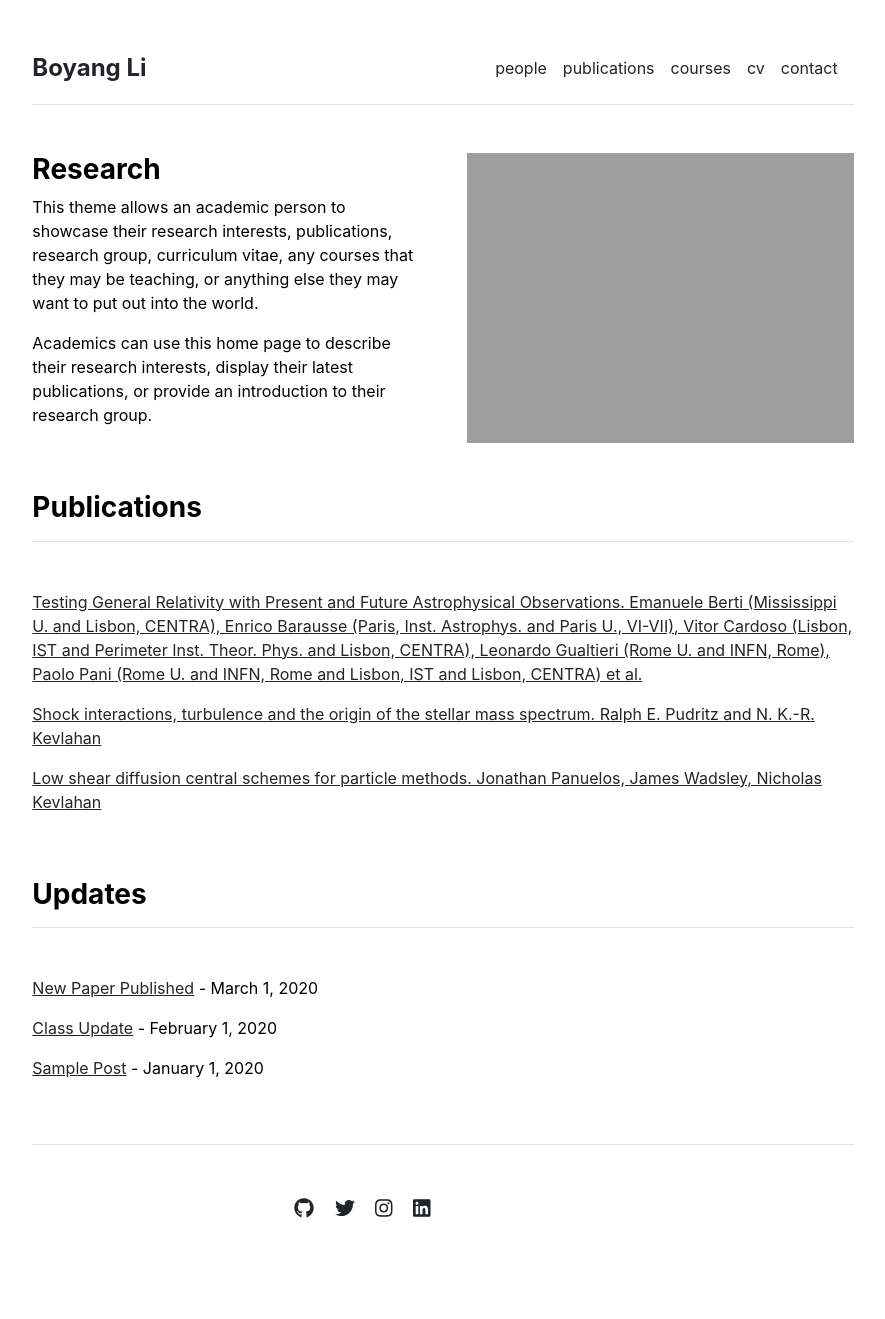
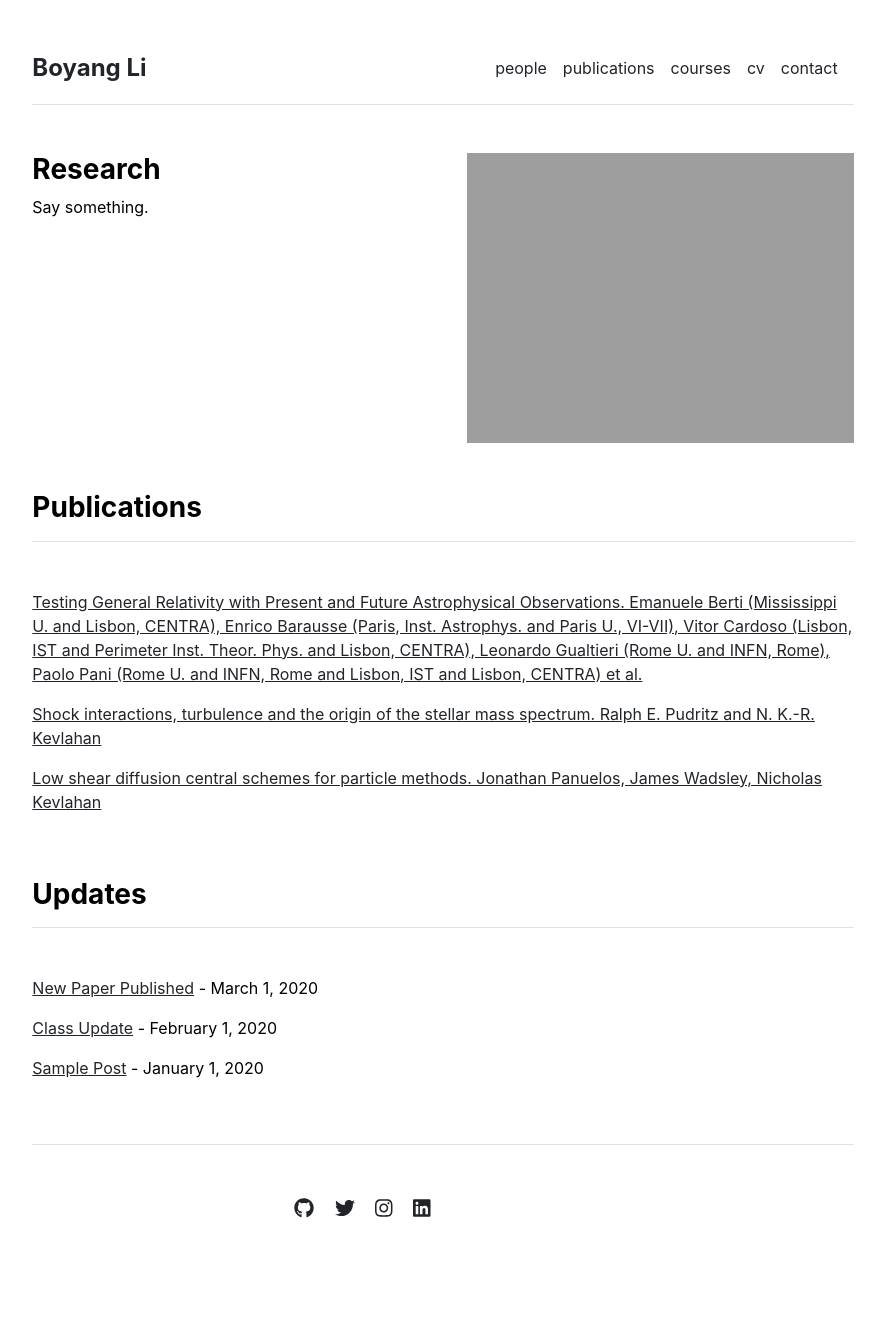
Before and after one commit to BoyangLi-2002/BoyangLi-2002.github.io, a Jekyll site: the page built from index.md, in a window 1280 px wide. Shown: the whole page, without its empty margins (197-1082 px from the left). Built offline with Jekyll 4.4.1, drawn with Linux system fonts in a browser that asks for light colours.

Commit message:
Update index.md

```diff
--- a/index.md
+++ b/index.md
@@ -3,6 +3,4 @@ layout: home
 title: "Home"
 ---
 
-This theme allows an academic person to showcase their research interests, publications, research group, curriculum vitae, any courses that they may be teaching, or anything else they may want to put out into the world.
-
-Academics can use this home page to describe their research interests, display their latest publications, or provide an introduction to their research group.
+Say something.
```
